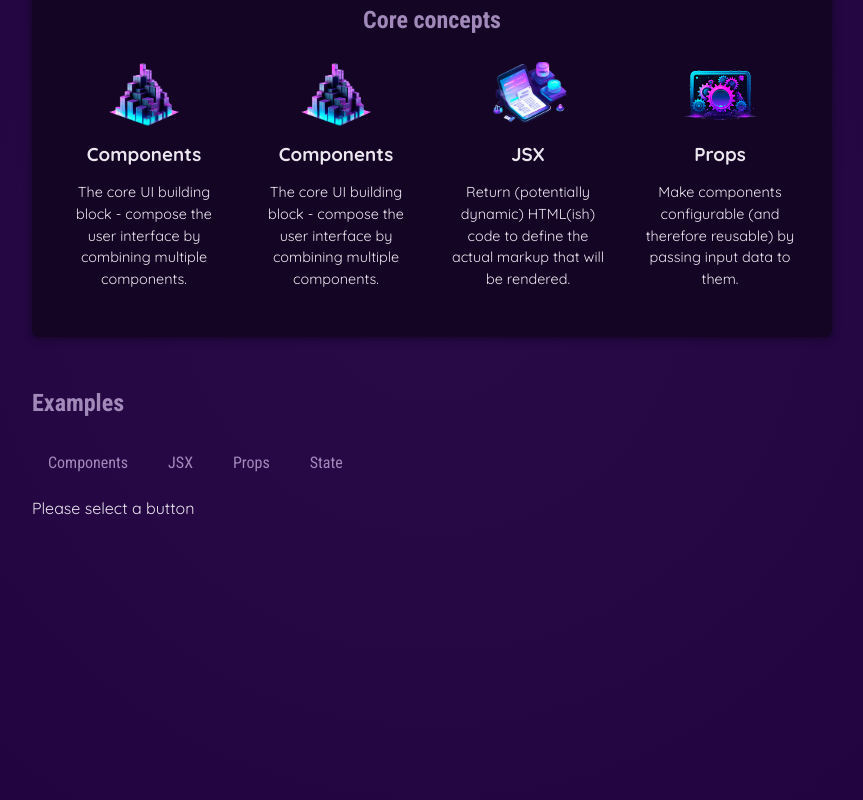
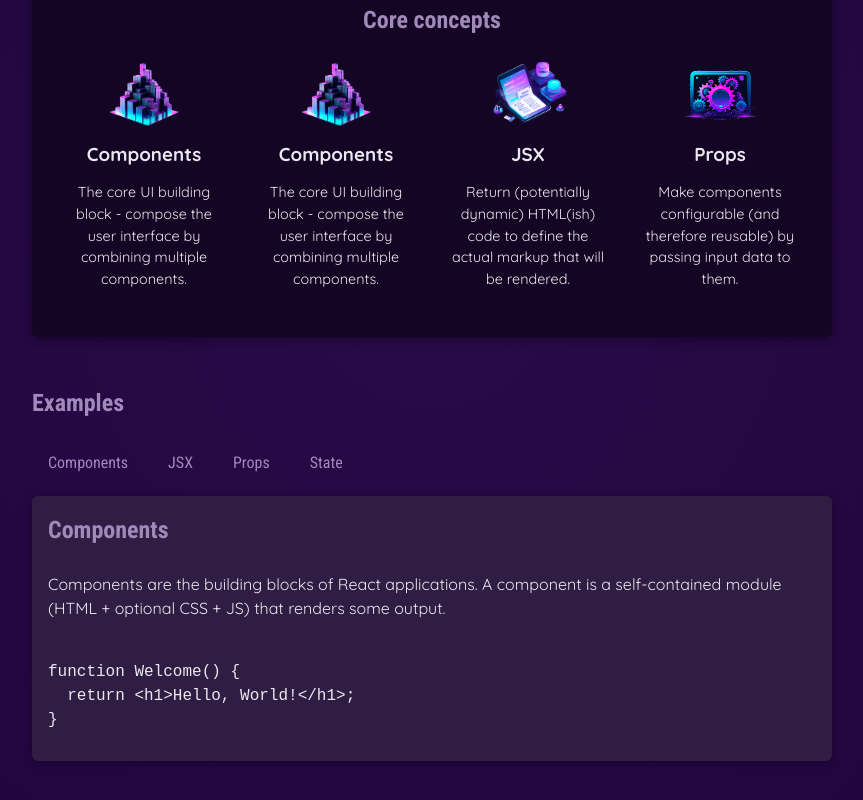
Before and after one commit to aleale2121/react-essential, a React (Vite) app: page / in a window 1280 px wide. Shown: the part 362-1162 px from the top of the page, without its empty margins (208-1071 px from the left). Built offline with nearby package versions, Linux system fonts and the light colour scheme.

Commit message:
driving and outputing data based on state

```diff
--- a/src/App.jsx
+++ b/src/App.jsx
@@ -1,11 +1,11 @@
 import { useState } from "react";
-import { CORE_CONCEPTS } from "./data.js";
+import { CORE_CONCEPTS, EXAMPLES } from "./data.js";
 import Header from "./components/Header/Header.jsx";
 import CoreConcept from "./components/CoreConcept.jsx";
 import TabButton from "./components/TabButtons.jsx";
 
 function App() {
-  const [selectedTopic, setSelectedTopic] = useState("Please select a button");
+  const [selectedTopic, setSelectedTopic] = useState("components");
   function handleSelect(selectedButton) {
     // selectedButton => components,jsx,props,state
     setSelectedTopic(selectedButton);
@@ -39,7 +39,13 @@ function App() {
             <TabButton onSelect={() => handleSelect("props")}>Props</TabButton>
             <TabButton onSelect={() => handleSelect("state")}>State</TabButton>
           </menu>
-          {selectedTopic}
+          <div id="tab-content">
+            <h2>{EXAMPLES[selectedTopic].title}</h2>
+            <p>{EXAMPLES[selectedTopic].description}</p>
+            <pre>
+              <code>{EXAMPLES[selectedTopic].code}</code>
+            </pre>
+          </div>
         </section>
       </main>
     </div>
--- a/src/data.js
+++ b/src/data.js
@@ -29,3 +29,54 @@ export const CORE_CONCEPTS = [
       "React-managed data which, when changed, causes the component to re-render & the UI to update.",
   },
 ];
+
+export const EXAMPLES = {
+  components: {
+    title: "Components",
+    description:
+      "Components are the building blocks of React applications. A component is a self-contained module (HTML + optional CSS + JS) that renders some output.",
+    code: `
+function Welcome() {
+  return <h1>Hello, World!</h1>;
+}`,
+  },
+  jsx: {
+    title: "JSX",
+    description:
+      "JSX is a syntax extension to JavaScript. It is similar to a template language, but it has full power of JavaScript (e.g., it may output dynamic content).",
+    code: `
+<div>
+  <h1>Welcome {userName}</h1>
+  <p>Time to learn React!</p>
+</div>`,
+  },
+  props: {
+    title: "Props",
+    description:
+      "Components accept arbitrary inputs called props. They are like function arguments.",
+    code: `
+function Welcome(props) {
+  return <h1>Hello, {props.name}</h1>;
+}`,
+  },
+  state: {
+    title: "State",
+    description:
+      "State allows React components to change their output over time in response to user actions, network responses, and anything else.",
+    code: `
+function Counter() {
+  const [isVisible, setIsVisible] = useState(false);
+
+  function handleClick() {
+    setIsVisible(true);
+  }
+
+  return (
+    <div>
+      <button onClick={handleClick}>Show Details</button>
+      {isVisible && <p>Amazing details!</p>}
+    </div>
+  );
+}`,
+  },
+};
```
